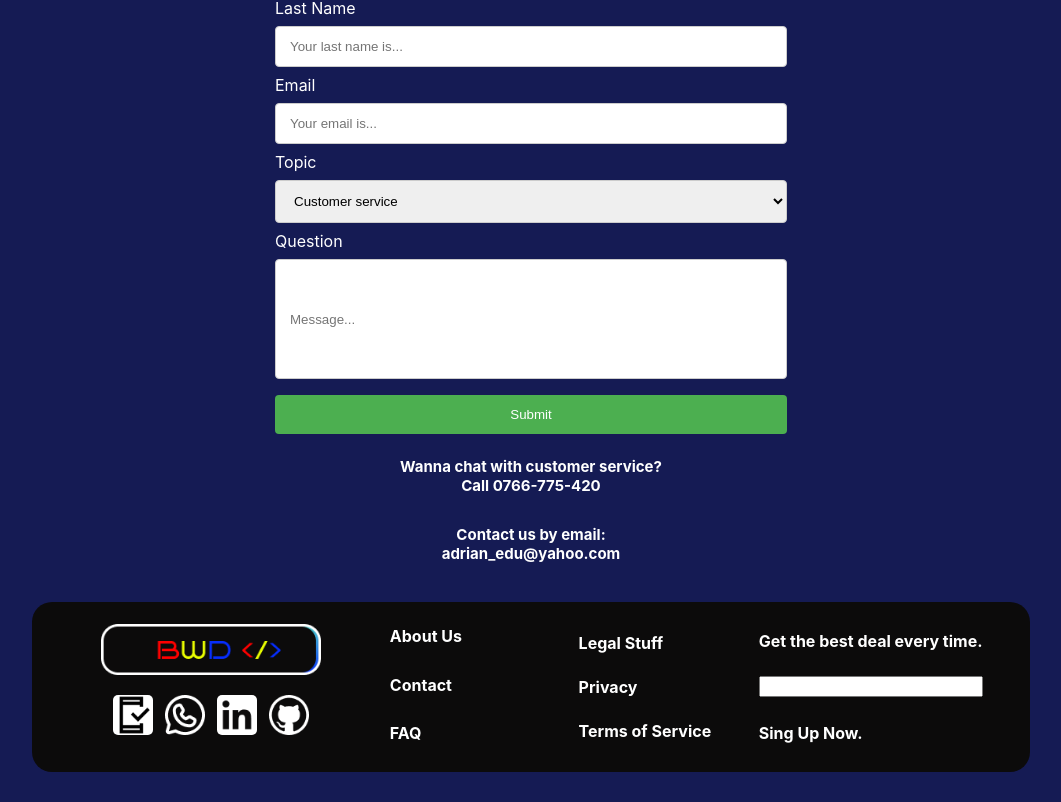
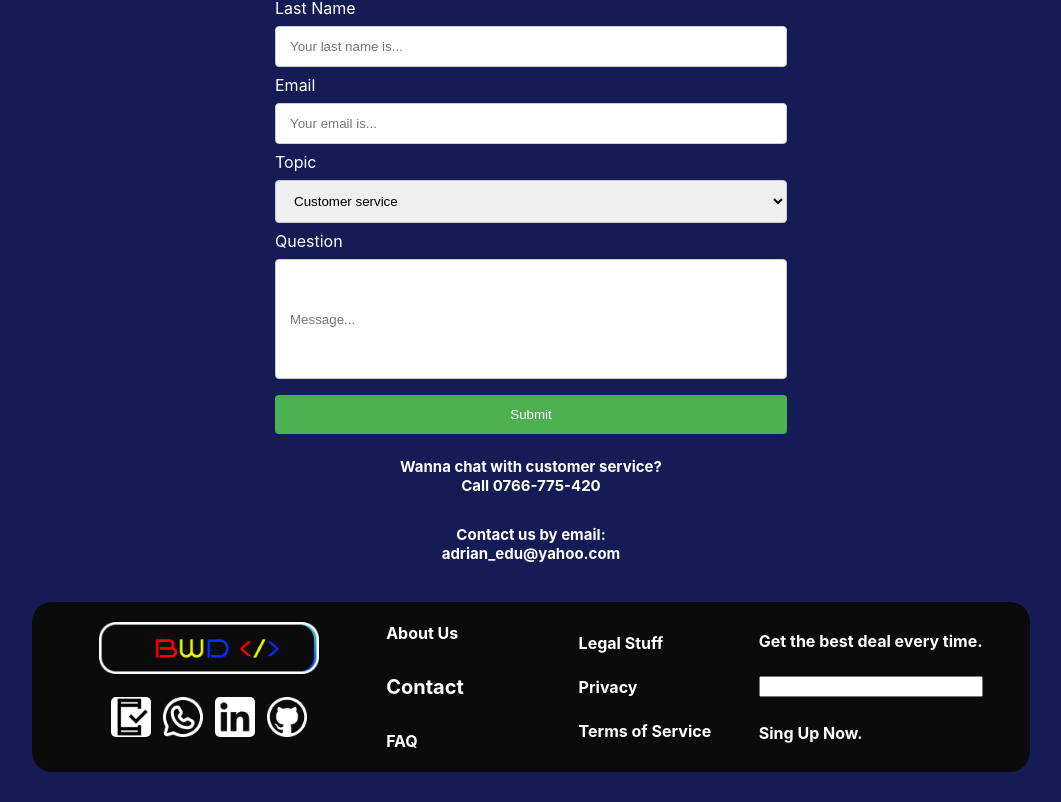
Before and after one commit to Adrian-Edu/best-web-design, a React (Create React App) app: page / in a window 1280 px wide. Shown: the part 6672-7474 px from the top of the page, without its empty margins (109-1170 px from the left). Built offline with nearby package versions, Linux system fonts and the light colour scheme.

Commit message:
modificari

```diff
--- a/src/App.jsx
+++ b/src/App.jsx
@@ -10,7 +10,7 @@ import Portofolio from "./components/../pages/portofolio/Portofolio";
 import AllComponents from "./components/../pages/all-pages/AllComponents";
 import Navbar from "./components/navbar/Navbar";
 import NotFound from "./pages/not-found/NotFound";
-import Footer from "./pages/footer-page/Footer";
+import Footer from "./components/footer-page/Footer";
 import Contact from "./pages/contact/contact";
 
 function App() {
--- a/src/pages/footer-page/Footer.css
+++ b/src/components/footer-page/Footer.css
@@ -63,6 +63,13 @@
   display: flex;
   width: 100%;
   justify-content: space-evenly;
+}
+
+.remove-format-footer {
+  color: white;
+  font-size: 20px;
+  font-weight: 700;
+  text-decoration: none;
 }
 
 @media screen and (max-width: 1600px) {
--- a/src/pages/footer-page/Footer.jsx
+++ b/src/components/footer-page/Footer.jsx
@@ -5,6 +5,7 @@ import mobile from "../../assets/mobile.png";
 import whats from "../../assets/whats.png";
 import linkedin from "../../assets/linkedin.png";
 import github from "../../assets/github.png";
+import { Link } from "react-router-dom";
 
 function footer(props) {
   return (
@@ -46,7 +47,9 @@ function footer(props) {
           </div>
           <div className="footer-second-column">
             <p>About Us</p>
-            <p>Contact </p>
+            <Link className="remove-format-footer" to="/Contact">
+              <p>Contact</p>
+            </Link>
             <p>FAQ</p>
           </div>
         </div>
```
